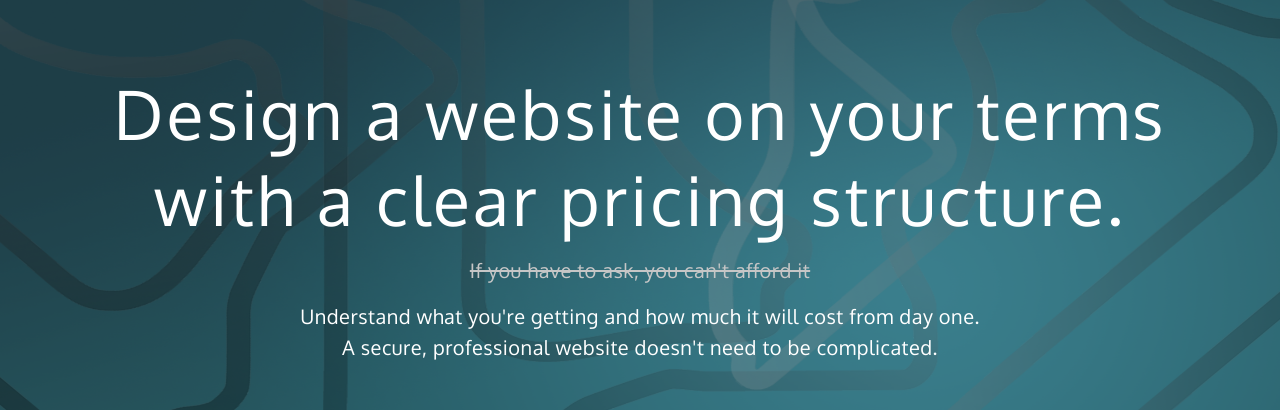
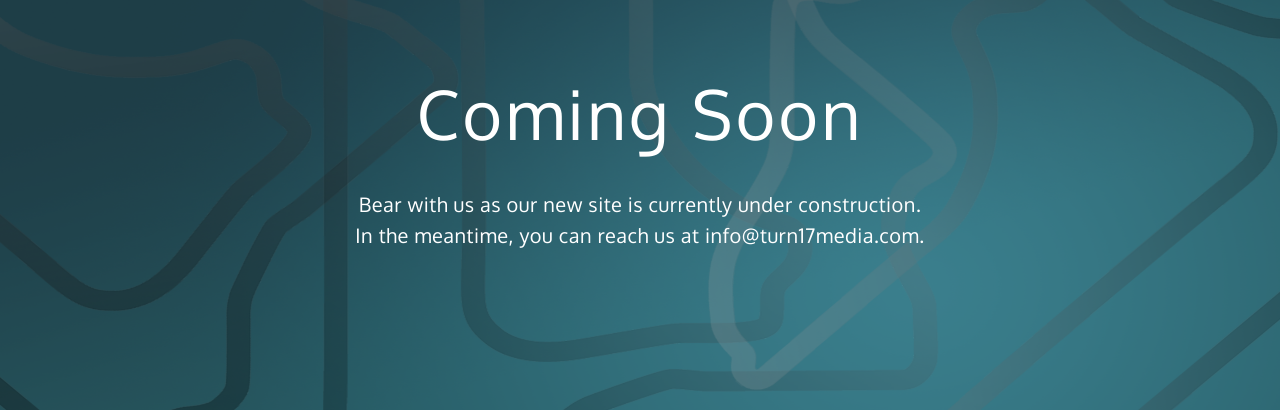
Before and after one commit to argounova/turn17-media, a Next.js app: page / in a window 1280 px wide. Shown: the part 236-646 px from the top of the page. Built offline with nearby package versions, Linux system fonts and the light colour scheme; no server answers.

Commit message:
coming soon landing page until site is production ready

```diff
--- a/components/Footer/Footer.jsx
+++ b/components/Footer/Footer.jsx
@@ -32,13 +32,13 @@
           <FooterMenuStyles className="footer__menu products__menu">
             <h5>
               <Link href="/services/all" style={{ color: '#000' }}>
-                All Services
+                Services
               </Link>
             </h5>
             <ul>
-              <li><Link href="/get-started/singlepage">Single Page Websites</Link></li>
-              <li><Link href="/get-started/multipage">Multi Page Websites</Link></li>
-              <li><Link href="/contact">Database & eCommerce</Link></li>
+              <li><Link href="/">Single Page Websites</Link></li>
+              <li><Link href="/">Multi Page Websites</Link></li>
+              <li><Link href="/">Database & eCommerce</Link></li>
             </ul>
           </FooterMenuStyles>
         {metadata.linkedInUsername ||
--- a/constants/links.js
+++ b/constants/links.js
@@ -4,15 +4,15 @@
       text: "home",
     },
     {
-      path: "/basics",
+      path: "/",
       text: "services",
     },
     {
-      path: "/gallery",
+      path: "/",
       text: "gallery",
     },
     {
-      path: "/contact",
+      path: "/",
       text: "contact",
     },
     {
--- a/constants/topNavigationLinks.js
+++ b/constants/topNavigationLinks.js
@@ -1,14 +1,14 @@
 export const menuItems = [
     {
-      path: "/basics",
+      path: "/",
       text: "Basics",
     },
     {
-      path: "/pricing",
+      path: "/",
       text: "Pricing",
     },
     {
-      path: "/latest",
+      path: "/",
       text: "Latest",
     },
   ]
--- a/src/pages/index.js
+++ b/src/pages/index.js
@@ -38,11 +38,14 @@
       </Head>
       <TopNavigation />
       <BannerHeader
-        tag1='Design a website on your terms'
-        tag2='with a clear pricing structure.'
-        subtag='If you have to ask, you can&apos;t afford it'
-        subtext1='Understand what you&apos;re getting and how much it will cost from day one.'
-        subtext2='A secure, professional website doesn&apos;t need to be complicated.'
+        tag1='Coming Soon'
+        subtext1='Bear with us as our new site is currently under construction.'
+        subtext2='In the meantime, you can reach us at info@turn17media.com.'
+        // tag1='Design a website on your terms'
+        // tag2='with a clear pricing structure.'
+        // subtag='If you have to ask, you can&apos;t afford it'
+        // subtext1='Understand what you&apos;re getting and how much it will cost from day one.'
+        // subtext2='A secure, professional website doesn&apos;t need to be complicated.'
       />
       <main className={`${styles.main} ${inter.className}`}>
         <div className={styles.center}>
@@ -52,7 +55,7 @@
           <DownArrow />
           <FinishedSiteEx />
           <Button
-            href='/basics'
+            href='/'
             text='Get Started'
             arrow={true}
           />
```
